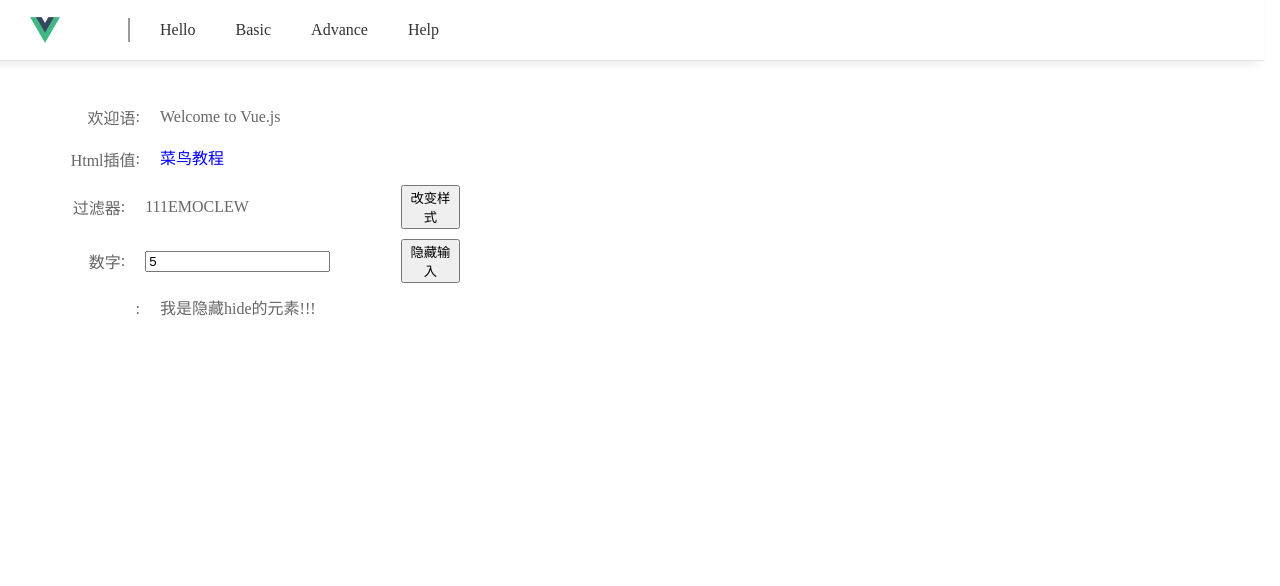
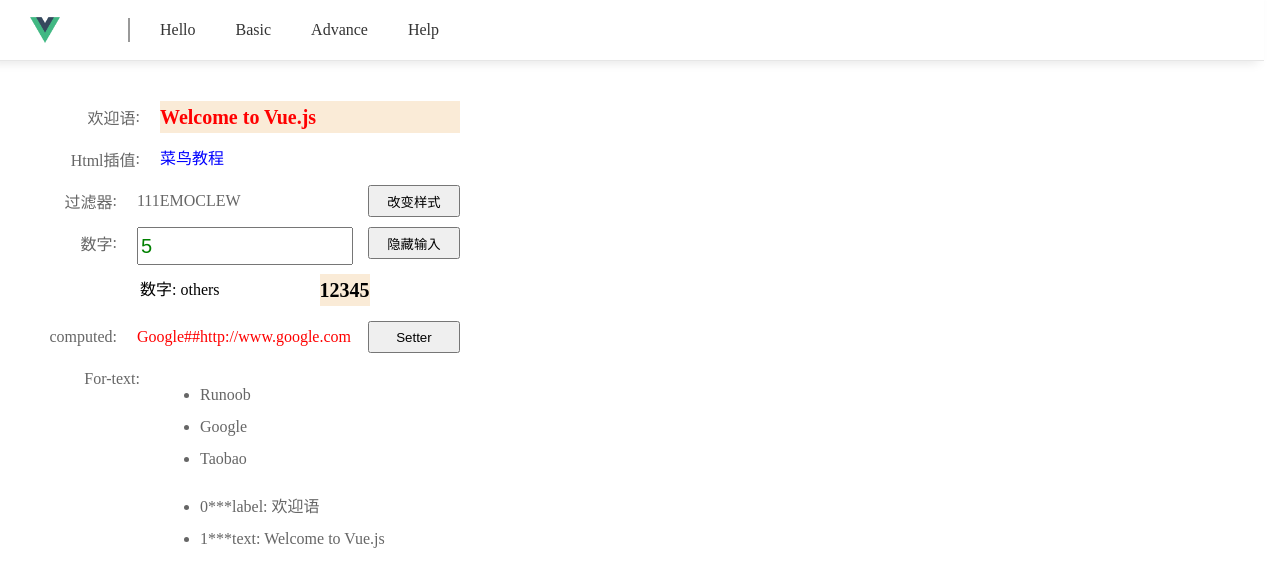
Before and after one commit to blueskyawen/vue-start, a Vue app: page / in a window 1280 px wide. Shown: the top 586 px of the page. Built offline with nearby package versions, Linux system fonts and the light colour scheme.

Commit message:
add class

```diff
--- a/src/components/HelloWorld.vue
+++ b/src/components/HelloWorld.vue
@@ -2,27 +2,51 @@
   <div class="hello">
     <div class="form-group">
       <label>{{hello.label}}</label>
-      <div class="input-item">{{hello.text}}</div>
+      <div class="input-item" :class="[classList[0], num > 0 ? classList[1] : '']">{{hello.text}}</div>
     </div>
     <div class="form-group">
       <label>{{htmlMsg.label}}</label>
-      <div class="input-item"><span v-html="htmlMsg.text"></span></div>
+      <div class="input-item">
+        <span v-html="htmlMsg.text"></span>
+      </div>
     </div>
     <div class="form-group">
       <label>{{filterMsg.label}}</label>
-      <div class="input-item" v-bind:class="{'active':active}">{{ filterMsg.text | capitalize1 | capitalize2}}</div>
+      <span class="input-item" v-bind:class="{'active':active}">{{ filterMsg.text | capitalize1 | capitalize2}}</span>
       <button v-on:click="changeClass()">改变样式</button>
     </div>
     <div class="form-group">
       <label>{{ifshow.label}}</label>
-      <div class="input-item" v-show="ifshow.flag">
-        <input type="number" v-model="ifshow.num" />
-      </div>
+      <span class="input-item" v-show="ifshow.flag">
+        <input :style="[baseStyles, num > 5 ? overridingStyles : {}]" type="number" v-model="num" />
+      </span>
       <button @click="hideMag()">{{ifshow.title}}</button>
     </div>
-    <div class="form-group" v-if="ifshow.num > 1">
-      <label></label>
-      <div class="input-item">{{'我是隐藏hide的元素' + '!!!'}}</div>
+    <div class="form-group">
+      <div class="input-lint"  v-if="num < 0">{{'数字: ' + ifshow.texts[0]}}</div>
+      <div class="input-lint"  v-else-if="num > 0 && num < 5">{{'数字: ' + ifshow.texts[1]}}</div>
+      <div class="input-lint"  v-else-if="num > 5 && num < 10">{{'数字: ' + ifshow.texts[2]}}</div>
+      <div class="input-lint"  v-else-if="num > 10">{{'数字: ' + ifshow.texts[3]}}</div>
+      <div class="input-lint"  v-else>{{'数字: others'}}</div>
+      <div class="input-lint" v-if="showNumList" :class="classObj">
+        <span v-for="num2 in num" :key="num2">{{num2}}</span>
+      </div>
+    </div>
+    <div class="form-group">
+      <label>computed</label>
+      <span class="input-item" :style="styleObj">{{site}}</span>
+      <button @click="setterMag()">Setter</button>
+    </div>
+    <div class="form-group">
+      <label>For-text</label>
+      <span class="input-item">
+        <ul>
+          <li v-for="site in sites" :key="site.name">{{site.name}}</li>
+        </ul>
+        <ul>
+          <li v-for="(value, key, index) in hello" :key="value">{{index}}***{{key}}: {{value}}</li>
+        </ul>
+      </span>
     </div>
   </div>
 </template>
@@ -36,8 +60,32 @@ export default {
       htmlMsg: {label: 'Html插值', text: '<span style="color:blue">菜鸟教程</span>'},
       filterMsg: {label: '过滤器', text: 'Welcome'},
       active: false,
-      ifshow: {label: '数字', flag: true, num: 5, title: '隐藏输入'},
-      masValue: '请输入'
+      ifshow: {
+        label: '数字',
+        flag: true,
+        num: 5,
+        title: '隐藏输入',
+        texts: ['number < 0', '0 < number < 5', '5 < number < 10', 'number > 10']
+      },
+      num: 5,
+      showNumList: true,
+      masValue: '请输入',
+      sites: [
+        { name: 'Runoob' },
+        { name: 'Google' },
+        { name: 'Taobao' }
+      ],
+      sitezz: {name: 'Google', url: 'http://www.google.com'},
+      classList: ['classNum1', 'classNum2'],
+      baseStyles: {
+        color: 'green',
+        fontSize: '20px'
+      },
+      overridingStyles: {
+        'font-weight': 'bold',
+        backgroundColor: 'yellow',
+        'padding-left': '10px'
+      }
     }
   },
   methods: {
@@ -51,6 +99,9 @@ export default {
       } else {
         this.ifshow.title = '显示输入'
       }
+    },
+    setterMag: function () {
+      this.site = 'Baidu##www.baidu.com'
     }
   },
   filters: {
@@ -63,6 +114,42 @@ export default {
       if (!value) return ''
       value = value.toString()
       return value.split('').reverse().join('')
+    }
+  },
+  computed: {
+    site: {
+      get: function () {
+        return this.sitezz.name + '##' + this.sitezz.url
+      },
+      set: function (newValue) {
+        var names = newValue.split('##')
+        this.name = names[0]
+        this.url = names[names.length - 1]
+      }
+    },
+    classObj: {
+      get: function () {
+        return {
+          classNum1: this.num < 0,
+          'classNum2': this.num > 0,
+          classNum3: this.num > 5,
+          classNum4: this.num > 10
+        }
+      }
+    },
+    styleObj: {
+      get: function () {
+        return {
+          'color': this.num > 0 ? 'red' : 'blue'
+        }
+      }
+    }
+  },
+  watch: {
+    num: function (val) {
+      this.showNumList = false
+      setTimeout(() => { this.showNumList = true }, 1000)
+      this.sites.push({ name: 'Alibaba' })
     }
   }
 }
@@ -94,9 +181,36 @@ export default {
   height: 32px;
   line-height: 32px;
 }
+.form-group .input-item input {
+  height: 100%;
+  width:90%;
+}
+.form-group .input-lint {
+  height: 32px;
+  line-height: 32px;
+  margin:5px 0 5px 100px;
+}
 .active {
   color: red !important;
   font-size: 18px;
   font-weight: 600;
 }
+button {
+  width: 120px;
+  height:32px;
+}
+.classNum1 {
+  color: red !important;
+}
+.classNum2 {
+  font-size: 20px;
+  font-weight: 600;
+  background-color: antiquewhite;
+}
+.classNum3 {
+  color: green;
+}
+.classNum4 {
+  color: blue;
+}
 </style>
```
